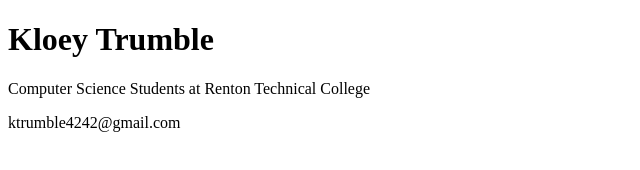
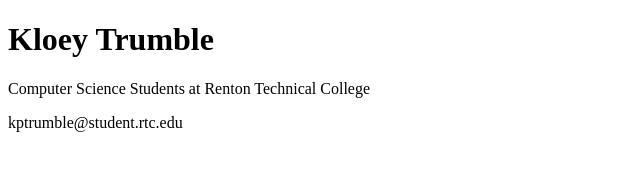
Before and after one commit to AnimationReaper2/AnimationReaper2.github.io, a plain HTML site: page docs/index.html in a window 1280 px wide. Shown: the full height of the page, 0-640 px from the left. Drawn offline with Linux system fonts and the light colour scheme.

Commit message:
Update index.html

```diff
--- a/docs/index.html
+++ b/docs/index.html
@@ -3,6 +3,6 @@
     <body>
         <h1>Kloey Trumble</h1>
         <p>Computer Science Students at Renton Technical College</p>
-        <P>ktrumble4242@gmail.com</P>
+        <P>kptrumble@student.rtc.edu</P>
     </body>
 </html>
```
